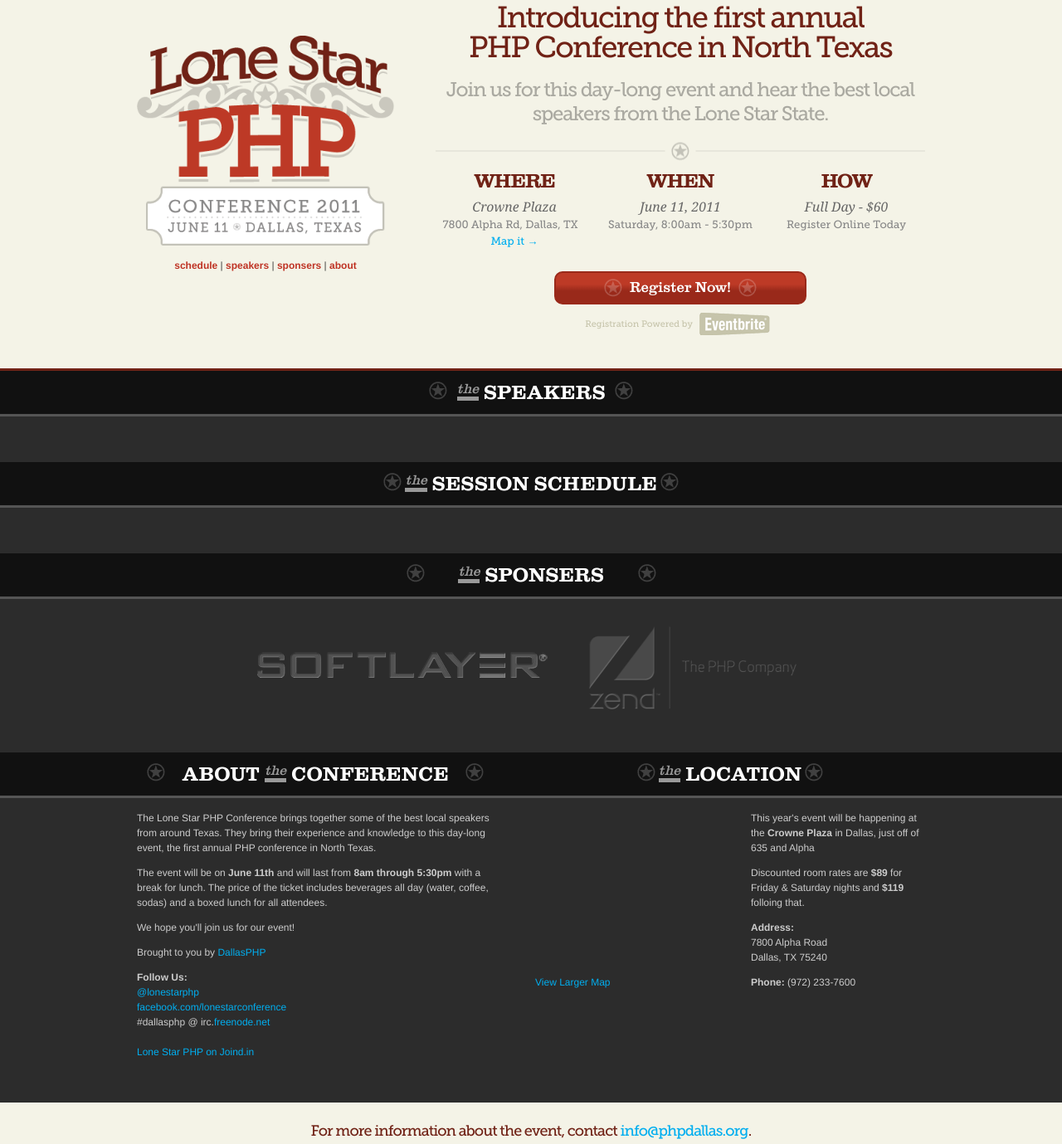
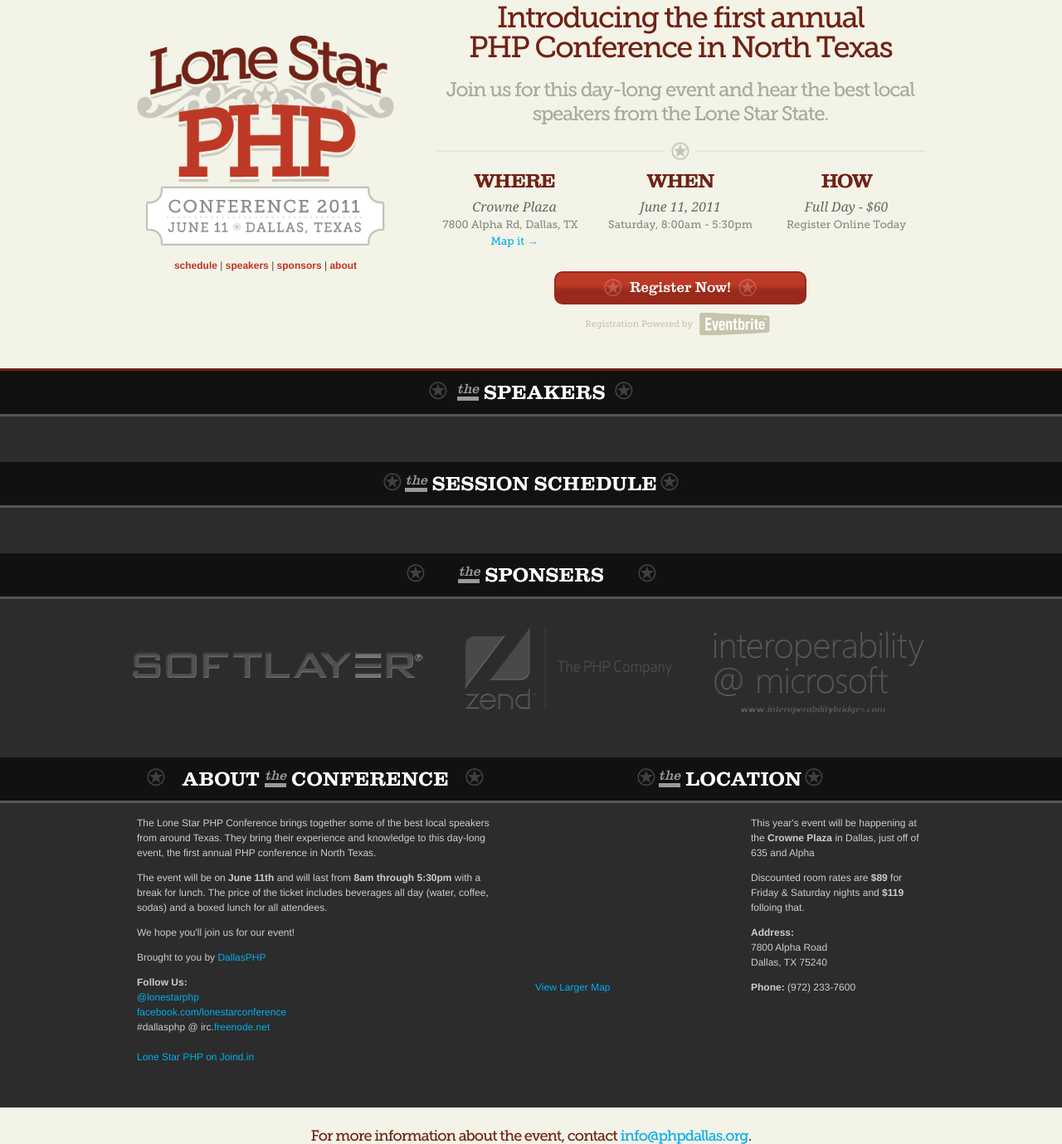
Before and after one commit to enygma/phpdallas, a PHP site: page /lonestarphp/view/template.php in a window 1280 px wide. Shown: the part 62-1441 px from the top of the page at 83% size. Run offline with PHP 8.4, Linux system fonts and the light colour scheme; the template is opened without the code that fills it, so the values that code supplies are empty; some libraries are stand-ins or nearby versions; some web fonts are replaced.

Commit message:
adding microsoft sponsor
Signed-off-by: Eric Hyland <eric.hyland@gmail.com>

```diff
--- a/assets/css/lonestarphp.css
+++ b/assets/css/lonestarphp.css
@@ -1056,12 +1056,14 @@
 			.speaker img { margin-bottom:10px; border:5px double #000; }
 			.speaker h4 { clear:both; margin-bottom:5px; }
 
-	#sponsers { text-align: center; }
-		a.sponser {margin:4em 50px 3em 0;display:block;text-indent:-99999px; float: left; }
-		#softlayer { width:350px; height:32px; background:url('/assets/img/lonestarphp/softlayer-sprite.png') no-repeat 0 0; margin-left: 150px; }
+	#sponsors { text-align: center; }
+		a.sponsor {margin:4em 50px 3em 0;display:block;text-indent:-99999px; float: left; }
+		#softlayer { width:350px; height:32px; background:url('/assets/img/lonestarphp/softlayer-sprite.png') no-repeat 0 0; margin-left: 0px; }
 			#softlayer:hover { background-position:0 -32px}
 		#zend { width: 250px; height: 100px; margin: 1.5em auto 1em; background: url('/assets/img/lonestarphp/zend-sprite.png') no-repeat 0 0; }
 			#zend:hover { background-position:0 -100px; }
+		#interoperability { width: 254px; height: 100px; margin: 2em auto 1em; background: url('/assets/img/lonestarphp/interoperability-sprite.png') no-repeat 0 0; margin-left:50px; }
+			#interoperability:hover { background-position:0 -100px; }
 
 
 	#schedule {}
--- a/lonestarphp/view/template.php
+++ b/lonestarphp/view/template.php
@@ -57,7 +57,7 @@
 
 			<a href="#schedule" style="color:#BF3324;font-weight:bold">schedule</a> |
 			<a href="#speakers" style="color:#BF3324;font-weight:bold">speakers</a> |
-			<a href="#sponsers" style="color:#BF3324;font-weight:bold">sponsers</a> |
+			<a href="#sponsors" style="color:#BF3324;font-weight:bold">sponsors</a> |
 			<a href="#about" style="color:#BF3324;font-weight:bold">about</a>
 		</div>
 
@@ -110,12 +110,13 @@
 				<?php echo $schedule_block; ?>
 		</section>
 
-	<section id="sponsers">
+	<section id="sponsors">
 		<div class="container_24 clearfix">
 			<h2><i>The</i> Sponsers</h2>
 
-			<a href="http://www.softlayer.com/" id="softlayer" class="sponser" target="_blank">SOFTLAYER</a>
-			<a href="http://www.zend.com/" id="zend" class="sponser" target="_blank">Zend</a>
+			<a href="http://www.softlayer.com/" id="softlayer" class="sponsor" target="_blank">SOFTLAYER</a>
+			<a href="http://www.zend.com/" id="zend" class="sponsor" target="_blank">Zend</a>
+			<a href="http://www.interoperabilitybridges.com/" id="interoperability" class="sponsor" target="_blank">Zend</a>
 
 
 			<!--h3 style="text-align:center; color:#aaa; font-size:1.3em;">We'd like to extend our deepest thanks to these organizations that has made this event possible</h3-->
```
Also changed, not shown: assets/img/lonestarphp/interoperability-sprite.png (added).
